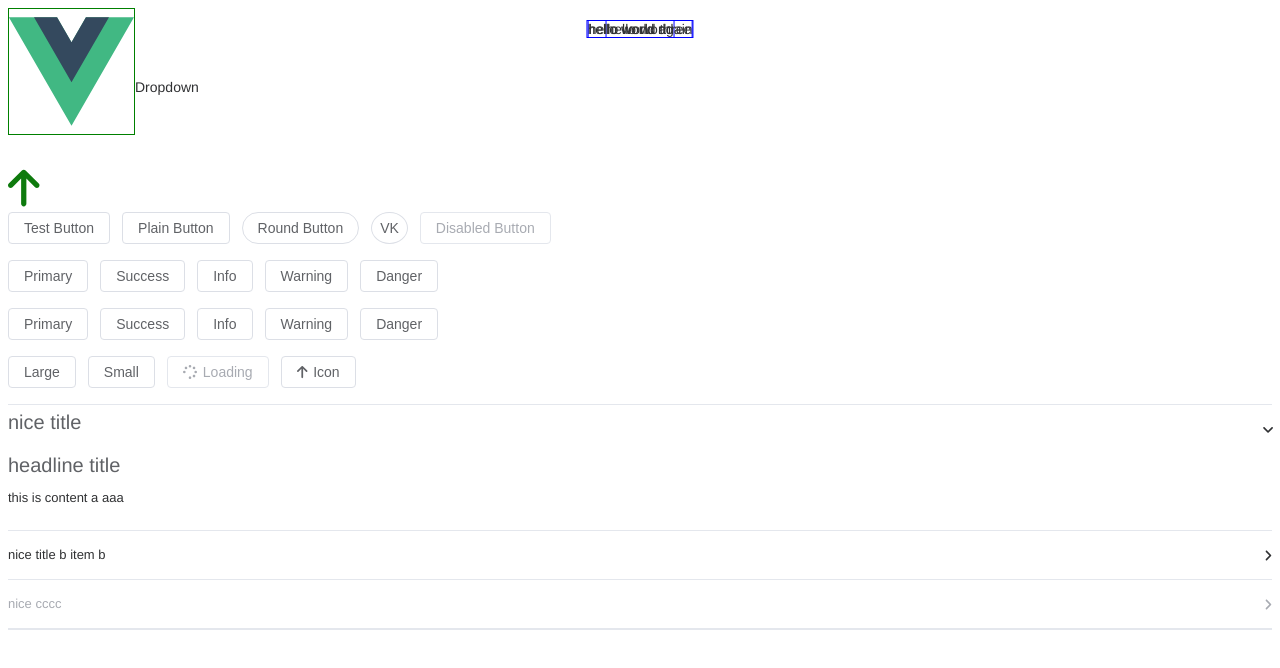
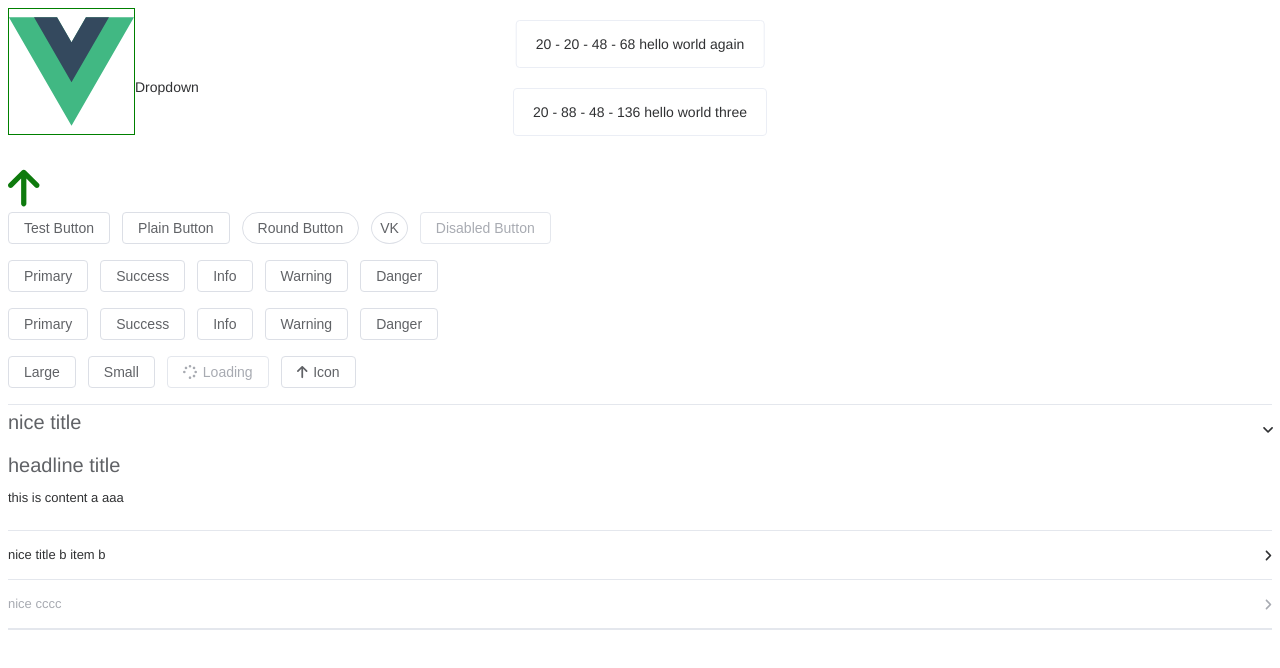
Before and after one commit to Label-Lau/lyz-element, a Vue app: page / in a window 1280 px wide. Shown: the top 668 px of the page. Built offline with nearby package versions, Linux system fonts and the light colour scheme.

Commit message:
feat(message): 完成 message 组件

```diff
--- a/src/App.vue
+++ b/src/App.vue
@@ -1,6 +1,6 @@
 <script setup lang="ts">
 import { ref, onMounted, h } from 'vue'
-import type { Options } from '@popperjs/core'
+// import type { Options } from '@popperjs/core'
 import Button from './components/Button/Button.vue'
 import Collapse from './components/Collapse/Collapse.vue'
 import Item from './components/Collapse/CollapseItem.vue'
@@ -35,9 +35,10 @@
   console.log(...args)
 }
 onMounted(() => {
-  createMessage({ message: 'hello world', duration: 0 })
+  const instance = createMessage({ message: 'hello world' })
   createMessage({ message: 'hello world again', duration: 0 })
   createMessage({ message: 'hello world three', duration: 0 })
+  // createMessage({ message: 'hello world three', duration: 0 })
   if (buttonRef.value) {
     console.log('buttonRef', buttonRef.value.ref)
   }
@@ -45,6 +46,7 @@
     // openedValue.value = ['a', 'b']
     // size.value = '2xl'
     // trigger.value = 'click'
+    // instance.destroy()
   }, 2000)
 })
 </script>
--- a/src/components/Message/Message.vue
+++ b/src/components/Message/Message.vue
@@ -1,4 +1,5 @@
 <template>
+  <Transition :name="transitionName" @after-leave="destroyComponent" @enter="updateHeight">
     <div
       v-show="visible"
       ref="messageRef"
@@ -9,9 +10,12 @@
       }"
       role="alert"
       :style="cssStyle"
+      @mouseenter="clearTimer"
+      @mouseleave="startTimer"
     >
       <div class="lyz-message__content">
         <slot>
+          {{ offset }} - {{ topOffset }} - {{ height }} - {{ bottomOffset }}
           <RenderVNode v-if="message" :v-node="message" />
         </slot>
       </div>
@@ -19,17 +23,20 @@
         <Icon icon="xmark" @click.stop="visible = false" />
       </div>
     </div>
+  </Transition>
 </template>
 <script setup lang="ts">
-import { ref, onMounted, watch, computed, nextTick } from 'vue'
+import { ref, onMounted, computed } from 'vue'
 import type { MessageProps } from './types'
 import RenderVNode from '../Common/RenderVNode'
 import Icon from '../Icon/Icon.vue'
 import { getLastBottomOffset } from './method'
+import useEventListener from '../../hooks/useEventListener'
 const props = withDefaults(defineProps<MessageProps>(), {
   type: 'info',
   duration: 3000,
-  offset: 20
+  offset: 20,
+  transitionName: 'fade-up'
 })
 const visible = ref(false)
 
@@ -38,35 +45,53 @@
 /* 计算 div 的偏移高度 */
 const height = ref(0)
 // 上一个实例的最下面的坐标数字，第一个是 0
-const lastOffset = computed(() => getLastBottomOffset())
+const lastOffset = computed(() => getLastBottomOffset(props.id))
 // 这个元素应该使用的 top
 const topOffset = computed(() => props.offset + lastOffset.value)
 // 这个元素为下一个元素预留的 offset，也就是它最低端 bottom 的 值
 const bottomOffset = computed(() => height.value + topOffset.value)
 const cssStyle = computed(() => ({
-  top: `${topOffset.value}px`
+  top: `${topOffset.value}px`,
+  zIndex: props.zIndex
 }))
 
+let timer: NodeJS.Timeout
 function startTimer() {
   if (props.duration === 0) return
-  setTimeout(() => {
+  timer = setTimeout(() => {
     visible.value = false
   }, props.duration)
+}
+function clearTimer() {
+  clearTimeout(timer)
 }
 onMounted(async () => {
   visible.value = true
   startTimer()
-  await nextTick()
-  height.value = messageRef.value!.getBoundingClientRect().height
+  // await nextTick()
+  // height.value = messageRef.value!.getBoundingClientRect().height
 })
-watch(visible, (newValue) => {
-  if (!newValue) {
+function keydown(e: Event) {
+  const event = e as KeyboardEvent
+  if (event.code === 'Escape') {
+    visible.value = false
+  }
+}
+// watch(visible, (newValue) => {
+//   if (!newValue) {
+//     props.onDestroy()
+//   }
+// })
+useEventListener(document, 'keydown', keydown)
+function destroyComponent() {
   props.onDestroy()
 }
-})
-
+function updateHeight() {
+  height.value = messageRef.value!.getBoundingClientRect().height
+}
 defineExpose({
-  bottomOffset
+  bottomOffset,
+  visible
 })
 </script>
 <style>
--- a/src/components/Message/method.ts
+++ b/src/components/Message/method.ts
@@ -1,10 +1,12 @@
-import { render, h } from 'vue'
+import { render, h, shallowReactive } from 'vue'
 import type { CreateMessageProps, MessageContext } from './types'
 import MessageConstructor from './Message.vue'
+import useZIndex from '../../hooks/useZIndex'
 
 let seed = 1
-const instances: MessageContext[] = []
+const instances: MessageContext[] = shallowReactive([])
 export const createMessage = (props: CreateMessageProps) => {
+  const { nextZIndex } = useZIndex()
   const id = `message_${seed++}`
   const container = document.createElement('div')
   const destroy = () => {
@@ -13,17 +15,30 @@
     instances.splice(idx, 1)
     render(null, container)
   }
+  // 手动调用删除，其实就是手动的调整组件中 visible 的值
+  // visible 是通过 expose 传出来的
+  const manualDestroy = () => {
+    const instance = instances.find((instance) => instance.id === id)
+    if (instance) {
+      instance.vm.exposed!.visible.value = false
+    }
+  }
   const newProps = {
     ...props,
+    id,
+    zIndex: nextZIndex(),
     onDestroy: destroy
   }
   const vNode = h(MessageConstructor, newProps)
   render(vNode, container)
   document.body.appendChild(container.firstElementChild!)
+  const vm = vNode.component!
   const instance = {
     id,
     vNode,
-    props: newProps
+    vm,
+    props: newProps,
+    destroy: manualDestroy
   }
   instances.push(instance)
   return instance
@@ -33,6 +48,20 @@
   return instances[instances.length - 1]
 }
 
-export const getLastBottomOffset = () => {
-  return 0
+export const getLastBottomOffset = (id: string) => {
+  const idx = instances.findIndex((ins) => {
+    return ins.id === id
+  })
+  if (idx <= 0) {
+    return 0
+  } else {
+    const prev = instances[idx - 1]
+    return prev.vm.exposed!.bottomOffset.value
+  }
 }
+
+export const closeAll = () => {
+  instances.forEach((instance) => {
+    instance.destroy()
+  })
+}
--- /dev/null
+++ b/src/components/Message/style.css
@@ -0,0 +1,58 @@
+.lyz-message {
+  --lyz-message-bg-color: var(--lyz-color-info-light-9);
+  --lyz-message-border-color: var(--lyz-border-color-lighter);
+  --lyz-message-padding: 15px 19px;
+  --lyz-message-close-size: 16px;
+  --lyz-message-close-icon-color: var(--lyz-text-color-placeholder);
+  --lyz-message-close-hover-color: var(--lyz-text-color-secondary);
+}
+.lyz-message {
+  width: fit-content;
+  max-width: calc(100% - 32px);
+  box-sizing: border-box;
+  border-radius: var(--lyz-border-radius-base);
+  border-width: var(--lyz-border-width);
+  border-style: var(--lyz-border-style);
+  border-color: var(--lyz-message-border-color);
+  position: fixed;
+  left: 50%;
+  top: 20px;
+  transform: translateX(-50%);
+  background-color: var(--lyz-message-bg-color);
+  padding: var(--lyz-message-padding);
+  display: flex;
+  align-items: center;
+  transition:
+    top var(--lyz-transition-duration),
+    opacity var(--lyz-transition-duration),
+    transform var(--lyz-transition-duration);
+  .lyz-message__content {
+    color: var(--lyz-message-text-color);
+    overflow-wrap: anywhere;
+  }
+  &.is-close .lyz-message__content {
+    padding-right: 30px;
+  }
+  .lyz-message__close {
+    display: flex;
+    align-items: center;
+  }
+  .lyz-message__close svg {
+    cursor: pointer;
+  }
+}
+@each $val in info, success, warning, danger {
+  .lyz-message--$(val) {
+    --lyz-message-bg-color: var(--lyz-color-$(val)-light-9);
+    --lyz-message-border-color: var(--lyz-color-$(val)-light-8);
+    --lyz-message-text-color: var(--lyz-color-$(val));
+    .lyz-message__close {
+      --lyz-icon-color: var(--lyz-color-$(val));
+    }
+  }
+}
+.lyz-message.fade-up-enter-from,
+.lyz-message.fade-up-leave-to {
+  opacity: 0;
+  transform: translate(-50%, -100%);
+}
--- a/src/components/Message/types.ts
+++ b/src/components/Message/types.ts
@@ -1,15 +1,20 @@
-import type { VNode } from 'vue'
+import type { ComponentInternalInstance, VNode } from 'vue'
 export interface MessageProps {
   message?: string | VNode
   duration?: number
   showClose?: boolean
-  type?: 'success' | 'info' | 'warning' | 'error'
+  type?: 'success' | 'info' | 'warning' | 'danger'
   onDestroy: () => void
+  offset?: number
+  id: string
+  zIndex: number
+  transitionName?: string
 }
 export interface MessageContext {
   id: string
   vNode: VNode
+  vm: ComponentInternalInstance
   props: MessageProps
-  offset?: number
+  destroy: () => void
 }
-export type CreateMessageProps = Omit<MessageProps, 'onDestroy'>
+export type CreateMessageProps = Omit<MessageProps, 'onDestroy' | 'id' | 'zIndex'>
--- /dev/null
+++ b/src/hooks/useEventListener.ts
@@ -0,0 +1,22 @@
+import { onMounted, onBeforeUnmount, isRef, watch, unref } from 'vue'
+import type { Ref } from 'vue'
+export default function useEventListener(
+  target: Ref<EventTarget | null> | EventTarget,
+  event: string,
+  handler: (e: Event) => any
+) {
+  if (isRef(target)) {
+    watch(target, (value, oldValue) => {
+      oldValue?.removeEventListener(event, handler)
+      value?.addEventListener(event, handler)
+    })
+  } else {
+    onMounted(() => {
+      target.addEventListener(event, handler)
+    })
+  }
+
+  onBeforeUnmount(() => {
+    unref(target)?.removeEventListener(event, handler)
+  })
+}
--- /dev/null
+++ b/src/hooks/useZIndex.ts
@@ -0,0 +1,18 @@
+import { computed, ref } from 'vue'
+
+const zIndex = ref(0)
+const useZIndex = (initialValue = 2000) => {
+  const initialZIndex = ref(initialValue)
+  const currentZIndex = computed(() => zIndex.value + initialZIndex.value)
+  const nextZIndex = () => {
+    zIndex.value++
+    return currentZIndex.value
+  }
+  return {
+    currentZIndex,
+    nextZIndex,
+    initialZIndex
+  }
+}
+
+export default useZIndex
--- a/src/styles/index.css
+++ b/src/styles/index.css
@@ -5,3 +5,4 @@
 @import '../components/Icon/style.css';
 @import '../components/Tooltip/style.css';
 @import '../components/Dropdown/style.css';
+@import '../components/Message/style.css';
```
Also changed, not shown: 1 other file (tests, documents, lock files or other folders). Lines whose indentation alone changed are shown as unchanged.
